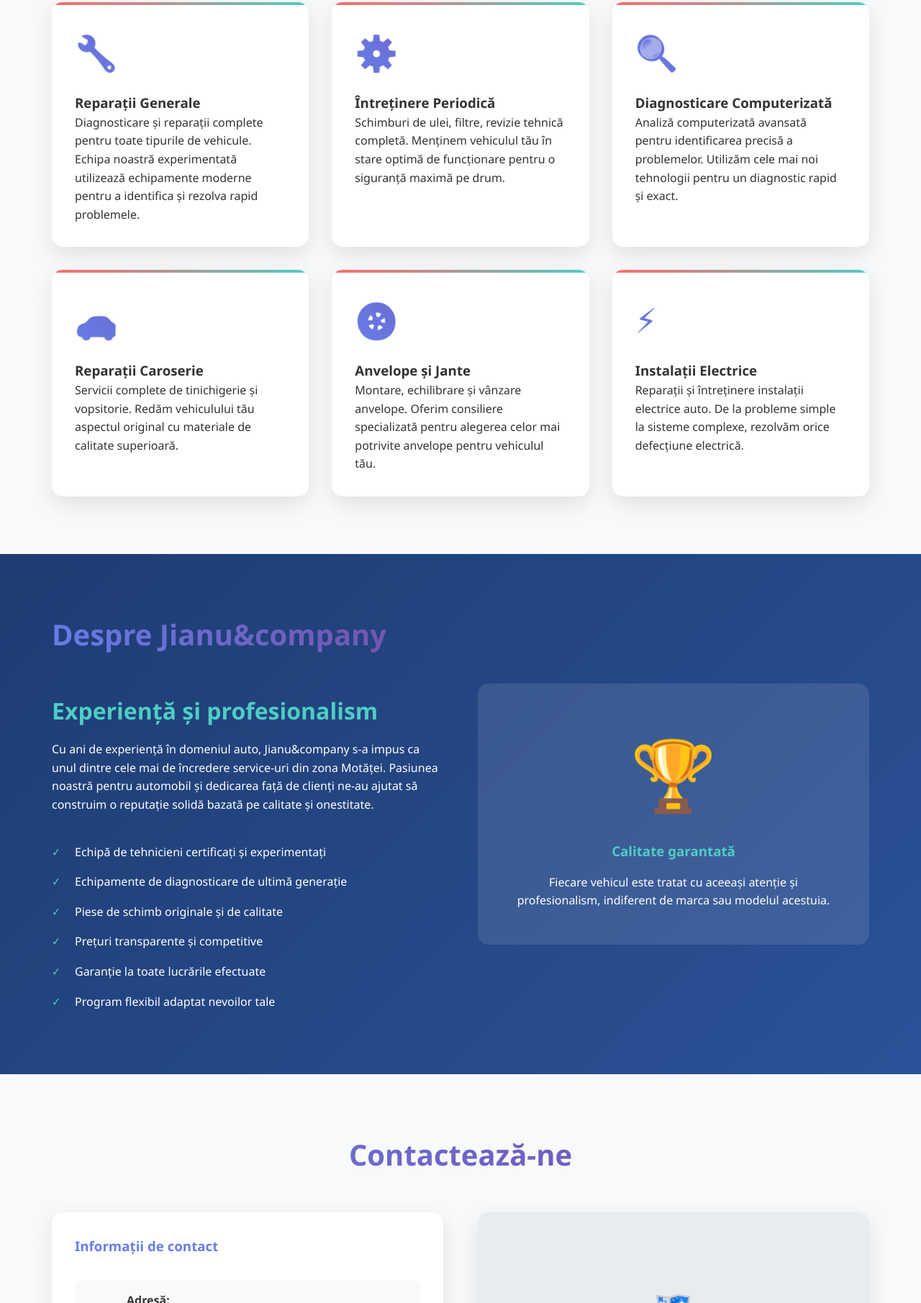
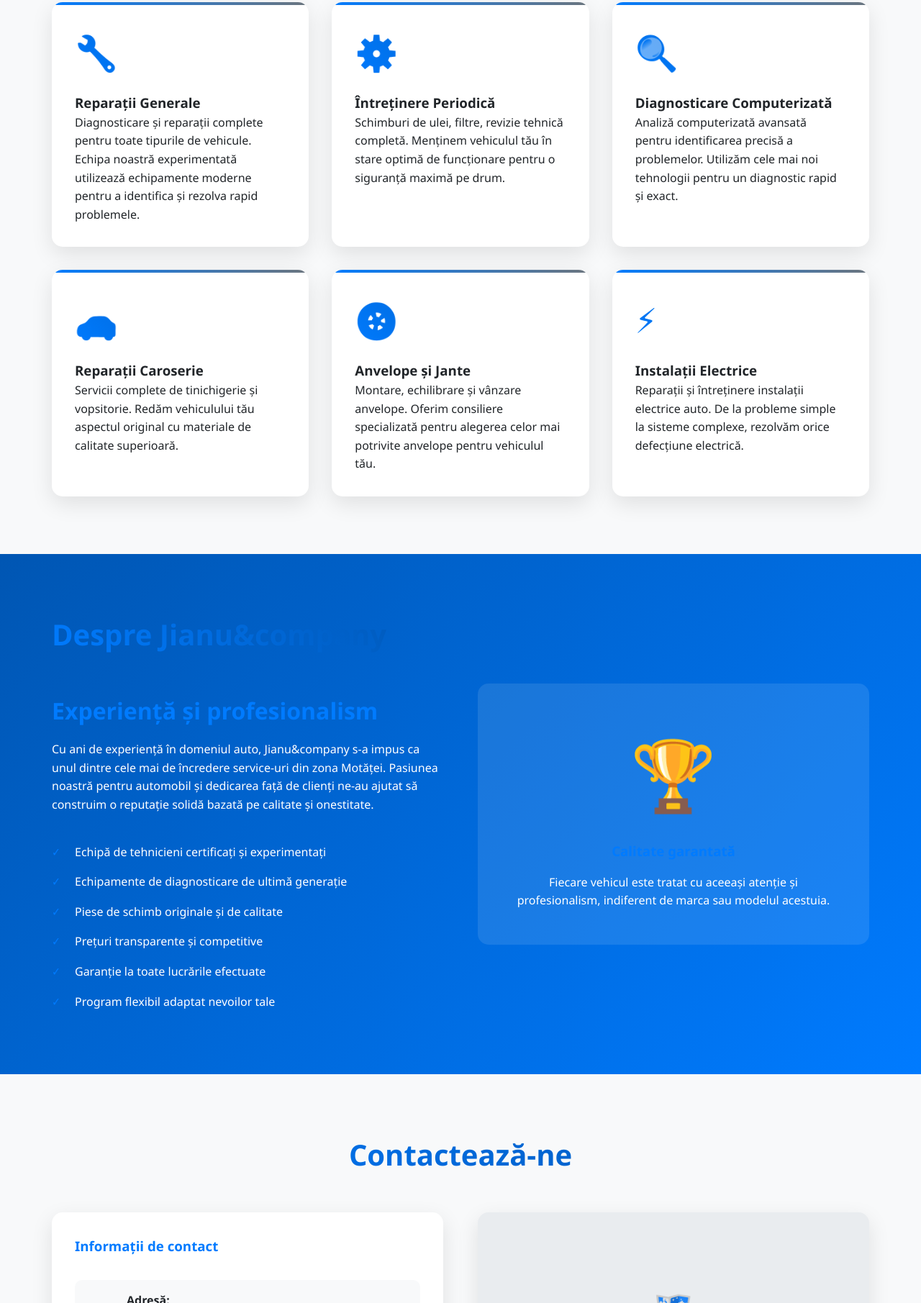
Before and after one commit to gergobalogh/jianu-auto-service, a plain HTML site: page index.html in a window 1280 px wide. Shown: the part 989-2800 px from the top of the page at 72% size. Drawn offline with Linux system fonts and the light colour scheme.

Commit message:
Refactor: Updated color scheme for auto service company

```diff
--- a/index.html
+++ b/index.html
@@ -15,8 +15,9 @@
         body {
             font-family: 'Segoe UI', Tahoma, Geneva, Verdana, sans-serif;
             line-height: 1.6;
-            color: #333;
+            color: #212529;
             overflow-x: hidden;
+            background-color: #e9ecef;
         }
 
         /* Header & Navigation */
@@ -44,7 +45,7 @@
         .logo {
             font-size: 1.8rem;
             font-weight: bold;
-            background: linear-gradient(45deg, #ff6b6b, #4ecdc4);
+            background: linear-gradient(45deg, #007bff, #6c757d);
             -webkit-background-clip: text;
             -webkit-text-fill-color: transparent;
             background-clip: text;
@@ -71,7 +72,7 @@
 
         /* Hero Section */
         .hero {
-            background: linear-gradient(135deg, #667eea 0%, #764ba2 100%);
+            background: linear-gradient(135deg, #0056b3 0%, #007bff 100%);
             height: 100vh;
             display: flex;
             align-items: center;
@@ -120,7 +121,7 @@
         .cta-button {
             display: inline-block;
             padding: 1rem 2rem;
-            background: linear-gradient(45deg, #ff6b6b, #ee5a52);
+            background: linear-gradient(45deg, #007bff, #0056b3);
             color: white;
             text-decoration: none;
             border-radius: 50px;
@@ -161,7 +162,7 @@
             text-align: center;
             font-size: 2.5rem;
             margin-bottom: 3rem;
-            background: linear-gradient(45deg, #667eea, #764ba2);
+            background: linear-gradient(45deg, #007bff, #0056b3);
             -webkit-background-clip: text;
             -webkit-text-fill-color: transparent;
             background-clip: text;
@@ -196,7 +197,7 @@
             left: 0;
             width: 100%;
             height: 4px;
-            background: linear-gradient(45deg, #ff6b6b, #4ecdc4);
+            background: linear-gradient(45deg, #007bff, #6c757d);
         }
 
         .service-card:hover {
@@ -207,7 +208,7 @@
         .service-icon {
             font-size: 3rem;
             margin-bottom: 1rem;
-            background: linear-gradient(45deg, #667eea, #764ba2);
+            background: linear-gradient(45deg, #007bff, #0056b3);
             -webkit-background-clip: text;
             -webkit-text-fill-color: transparent;
             background-clip: text;
@@ -215,7 +216,7 @@
 
         /* About */
         .about {
-            background: linear-gradient(135deg, #1e3c72 0%, #2a5298 100%);
+            background: linear-gradient(135deg, #0056b3 0%, #007bff 100%);
             color: white;
         }
 
@@ -229,7 +230,7 @@
         .about-text h3 {
             font-size: 2rem;
             margin-bottom: 1rem;
-            color: #4ecdc4;
+            color: #007bff;
         }
 
         .about-features {
@@ -247,7 +248,7 @@
             content: "✓";
             position: absolute;
             left: 0;
-            color: #4ecdc4;
+            color: #007bff;
             font-weight: bold;
         }
 
@@ -280,7 +281,7 @@
         }
 
         .contact-item:hover {
-            background: #667eea;
+            background: #007bff;
             color: white;
             transform: translateX(10px);
         }
@@ -334,7 +335,7 @@
             display: inline-block;
             width: 40px;
             height: 40px;
-            background: linear-gradient(45deg, #667eea, #764ba2);
+            background: linear-gradient(45deg, #007bff, #0056b3);
             color: white;
             text-decoration: none;
             border-radius: 50%;
@@ -481,7 +482,7 @@
             <div class="about-image fade-in">
                 <div style="background: rgba(255,255,255,0.1); padding: 3rem; border-radius: 15px; text-align: center;">
                     <div style="font-size: 6rem; margin-bottom: 1rem;">🏆</div>
-                    <h3 style="color: #4ecdc4; margin-bottom: 1rem;">Calitate garantată</h3>
+                    <h3 style="color: #007bff; margin-bottom: 1rem;">Calitate garantată</h3>
                     <p>Fiecare vehicul este tratat cu aceeași atenție și profesionalism, indiferent de marca sau modelul acestuia.</p>
                 </div>
             </div>
@@ -495,7 +496,7 @@
         <h2 class="section-title">Contactează-ne</h2>
         <div class="contact-content">
             <div class="contact-info fade-in">
-                <h3 style="margin-bottom: 2rem; color: #667eea;">Informații de contact</h3>
+                <h3 style="margin-bottom: 2rem; color: #007bff;">Informații de contact</h3>
 
                 <div class="contact-item">
                     <div class="contact-icon">📍</div>
@@ -540,7 +541,7 @@
                     <p>Motăței, Dolj</p>
                     <a href="https://www.google.com/maps/place/Jianu%26company+Snc/@44.0909954,23.2055509,15z/data=!4m16!1m9!3m8!1s0x47536cb0dcd6e2e9:0x583bbc715eca458e!2zMjA3NDE1IE1vyJvEg8ibZWk!3b1!8m2!3d44.093903!4d23.2016059!10e5!16s%2Fm%2F04g038k!3m5!1s0x47536caf87b71063:0xdef59dbddb411505!8m2!3d44.0909903!4d23.2055541!16s%2Fg%2F11dxlc575k"
                        target="_blank"
-                       style="display: inline-block; margin-top: 1rem; padding: 0.8rem 1.5rem; background: linear-gradient(45deg, #667eea, #764ba2); color: white; text-decoration: none; border-radius: 25px; transition: all 0.3s ease;">
+                       style="display: inline-block; margin-top: 1rem; padding: 0.8rem 1.5rem; background: linear-gradient(45deg, #007bff, #0056b3); color: white; text-decoration: none; border-radius: 25px; transition: all 0.3s ease;">
                         Vezi pe Google Maps
                     </a>
                 </div>
```
